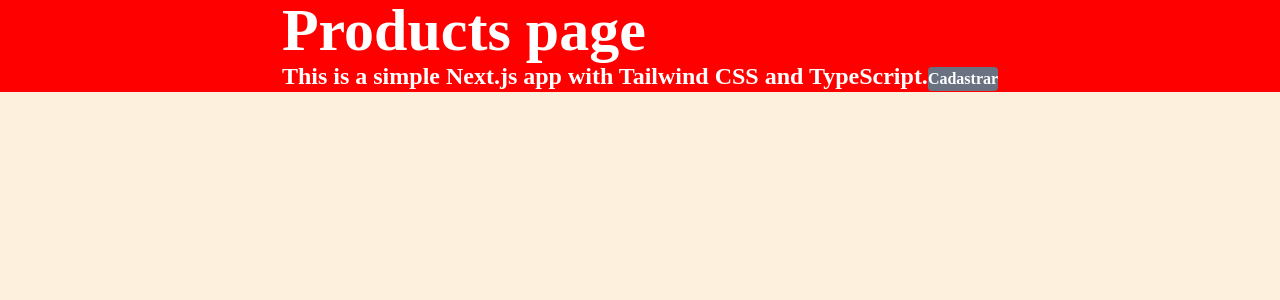
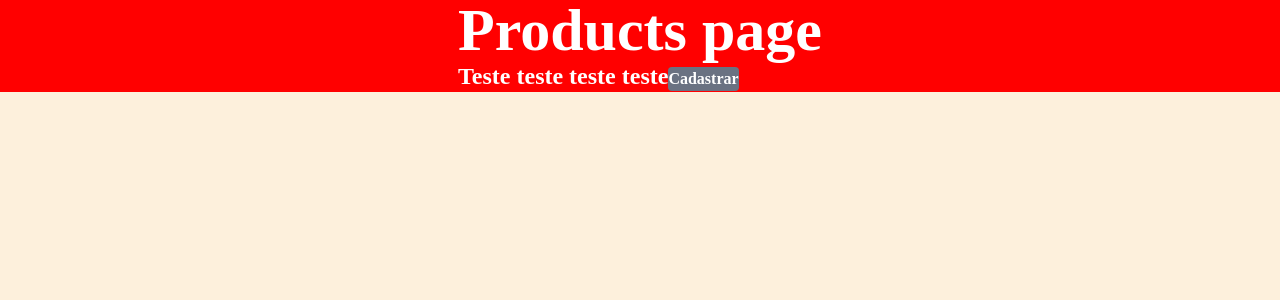
Before and after one commit to mauriciobenjamin700/bakery-system-web, a Next.js app: page /products in a window 1280 px wide. Shown: the top 300 px of the page. Built offline with nearby package versions, Linux system fonts and the light colour scheme.

Commit message:
feat:products

```diff
--- a/src/app/products/page.tsx
+++ b/src/app/products/page.tsx
@@ -18,7 +18,7 @@ export default function Products() {
         </span>
         <br />
         <span className="text-2xl font-bold text-center text-white">
-          This is a simple Next.js app with Tailwind CSS and TypeScript.
+          Teste teste teste teste
         </span>
               <Button color="bg-gray-500" text="Cadastrar" onClick={handleClick}/>
       </h1>
```
